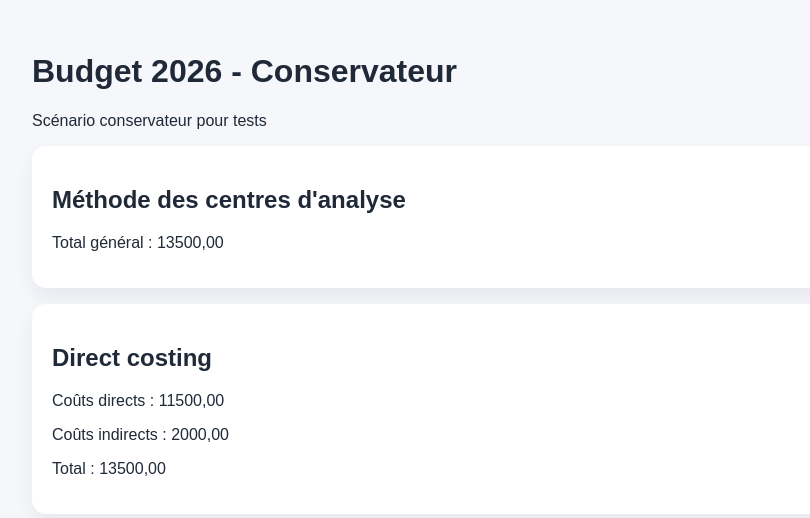
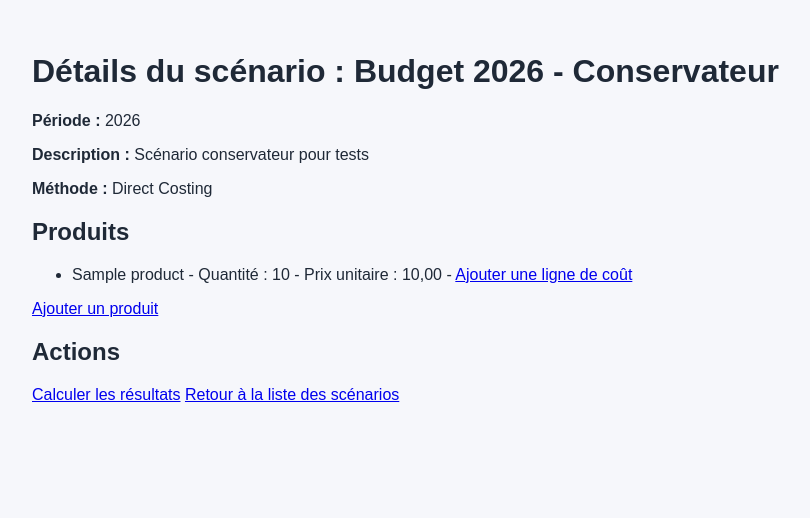
Before and after one commit to PRADES-matteo/projet_M1, a Django app: page /costs/1/ in a window 1280 px wide. Shown: the part 50-568 px from the top of the page, without its empty margins (58-868 px from the left). Run offline with Django 5.2, Linux system fonts and the light colour scheme; data comes from the database, SQL or seed files in the repository; tables that the repository leaves empty hold one stand-in row (values such as "Sample post").

Commit message:
ajout de formulaires pour ajout de produit dans un scénario

```diff
--- a/apps/costs/models.py
+++ b/apps/costs/models.py
@@ -1,14 +1,34 @@
 from django.db import models
+from decimal import Decimal
 
 
 class CostScenario(models.Model):
     name = models.CharField(max_length=150)
     period = models.CharField(max_length=50, blank=True)
     description = models.TextField(blank=True)
+    method = models.CharField(
+        max_length=50,
+        choices=[("direct_costing", "Direct Costing"), ("center_analysis", "Center Analysis")],
+        default="direct_costing",
+    )
     created_at = models.DateTimeField(auto_now_add=True)
 
     def __str__(self):
         return self.name
+
+
+class Product(models.Model):
+    scenario = models.ForeignKey(CostScenario, on_delete=models.CASCADE, related_name="products")
+    name = models.CharField(max_length=150)
+    quantity = models.PositiveIntegerField()
+    unit_price = models.DecimalField(max_digits=14, decimal_places=2)
+
+    def __str__(self):
+        return self.name
+
+    @property
+    def total_revenue(self):
+        return self.quantity * self.unit_price
 
 
 class CostCenter(models.Model):
@@ -23,6 +43,7 @@ class CostCenter(models.Model):
 
 class CostLine(models.Model):
     scenario = models.ForeignKey(CostScenario, on_delete=models.CASCADE, related_name="cost_lines")
+    product = models.ForeignKey(Product, on_delete=models.CASCADE, related_name="cost_lines", null=True, blank=True)
     label = models.CharField(max_length=150)
     amount = models.DecimalField(max_digits=14, decimal_places=2)
     center = models.ForeignKey(CostCenter, on_delete=models.SET_NULL, null=True, blank=True, related_name="cost_lines")
--- a/apps/costs/services/center_analysis.py
+++ b/apps/costs/services/center_analysis.py
@@ -1,14 +1,16 @@
 from decimal import Decimal
 
 
-def calculate_center_analysis(cost_lines):
+def calculate_center_analysis(lines):
+    total_general = Decimal("0.00")
     total_by_center = {}
-    total_general = Decimal("0.00")
 
-    for line in cost_lines:
+    for line in lines:
         total_general += line.amount
         center_name = line.center.name if line.center else "Non affecté"
-        total_by_center[center_name] = total_by_center.get(center_name, Decimal("0.00")) + line.amount
+        if center_name not in total_by_center:
+            total_by_center[center_name] = Decimal("0.00")
+        total_by_center[center_name] += line.amount
 
     return {
         "total_general": total_general,
--- a/apps/costs/templates/costs/scenario_detail.html
+++ b/apps/costs/templates/costs/scenario_detail.html
@@ -1,17 +1,23 @@
-{% extends "base.html" %} {% block content %}
-<h1>{{ scenario.name }}</h1>
-<p>{{ scenario.description }}</p>
+{% extends "base.html" %}
 
-<div class="grid">
-  <section class="card">
-    <h2>Méthode des centres d'analyse</h2>
-    <p>Total général : {{ center_analysis.total_general }}</p>
-  </section>
-  <section class="card">
-    <h2>Direct costing</h2>
-    <p>Coûts directs : {{ direct_costing.direct_costs }}</p>
-    <p>Coûts indirects : {{ direct_costing.indirect_costs }}</p>
-    <p>Total : {{ direct_costing.total_cost }}</p>
-  </section>
-</div>
+{% block content %}
+<h1>Détails du scénario : {{ scenario.name }}</h1>
+<p><strong>Période :</strong> {{ scenario.period }}</p>
+<p><strong>Description :</strong> {{ scenario.description }}</p>
+<p><strong>Méthode :</strong> {{ scenario.get_method_display }}</p>
+
+<h2>Produits</h2>
+<ul>
+    {% for product in scenario.products.all %}
+        <li>
+            {{ product.name }} - Quantité : {{ product.quantity }} - Prix unitaire : {{ product.unit_price }} -
+            <a href="{% url 'add_cost_line' scenario.id product.id %}">Ajouter une ligne de coût</a>
+        </li>
+    {% endfor %}
+</ul>
+<a href="{% url 'add_product' scenario.id %}" class="btn btn-primary">Ajouter un produit</a>
+
+<h2>Actions</h2>
+<a href="{% url 'calculate_results' scenario.id %}" class="btn btn-success">Calculer les résultats</a>
+<a href="{% url 'scenario-list' %}" class="btn btn-secondary">Retour à la liste des scénarios</a>
 {% endblock %}
--- a/apps/costs/urls.py
+++ b/apps/costs/urls.py
@@ -1,8 +1,11 @@
 from django.urls import path
-
-from .views import scenario_detail, scenario_list
+from . import views
 
 urlpatterns = [
-    path("", scenario_list, name="scenario-list"),
-    path("<int:pk>/", scenario_detail, name="scenario-detail"),
+    path("", views.scenario_list, name="scenario-list"),
+    path("<int:pk>/", views.scenario_detail, name="scenario-detail"),
+    path("scenario/create/", views.create_scenario, name="create_scenario"),
+    path("scenario/<int:scenario_id>/product/add/", views.add_product, name="add_product"),
+    path("scenario/<int:scenario_id>/product/<int:product_id>/cost-line/add/", views.add_cost_line, name="add_cost_line"),
+    path("scenario/<int:scenario_id>/results/", views.calculate_results, name="calculate_results"),
 ]
--- a/apps/costs/views.py
+++ b/apps/costs/views.py
@@ -1,9 +1,11 @@
 from django.shortcuts import render, redirect
 
-from .models import CostScenario
-from .forms import CostScenarioForm
+from django.shortcuts import render, redirect
+from .forms import CostScenarioForm, ProductForm, CostLineForm
+from .models import CostScenario, Product, CostLine
+from .services.direct_costing import calculate_direct_costing
 from .services.center_analysis import calculate_center_analysis
-from .services.direct_costing import calculate_direct_costing
+
 
 
 def scenario_list(request):
@@ -31,3 +33,55 @@ def scenario_detail(request, pk):
             "direct_costing": calculate_direct_costing(cost_lines),
         },
     )
+
+
+def create_scenario(request):
+    if request.method == "POST":
+        form = CostScenarioForm(request.POST)
+        if form.is_valid():
+            scenario = form.save()
+            return redirect("add_product", scenario_id=scenario.id)
+    else:
+        form = CostScenarioForm()
+    return render(request, "costs/create_scenario.html", {"form": form})
+
+
+def add_product(request, scenario_id):
+    scenario = CostScenario.objects.get(id=scenario_id)
+    if request.method == "POST":
+        form = ProductForm(request.POST)
+        if form.is_valid():
+            product = form.save(commit=False)
+            product.scenario = scenario
+            product.save()
+            return redirect("add_cost_line", scenario_id=scenario.id, product_id=product.id)
+    else:
+        form = ProductForm()
+    return render(request, "costs/add_product.html", {"form": form, "scenario": scenario})
+
+
+def add_cost_line(request, scenario_id, product_id):
+    scenario = CostScenario.objects.get(id=scenario_id)
+    product = Product.objects.get(id=product_id)
+    if request.method == "POST":
+        form = CostLineForm(request.POST)
+        if form.is_valid():
+            cost_line = form.save(commit=False)
+            cost_line.scenario = scenario
+            cost_line.product = product
+            cost_line.save()
+            return redirect("add_cost_line", scenario_id=scenario.id, product_id=product.id)
+    else:
+        form = CostLineForm()
+    return render(request, "costs/add_cost_line.html", {"form": form, "scenario": scenario, "product": product})
+
+
+def calculate_results(request, scenario_id):
+    scenario = CostScenario.objects.get(id=scenario_id)
+    lines = scenario.cost_lines.all()
+    if scenario.method == "direct_costing":
+        result = calculate_direct_costing(lines)
+    else:
+        result = calculate_center_analysis(lines)
+
+    return render(request, "costs/results.html", {"scenario": scenario, "result": result})
```
Also changed, not shown: apps/costs/forms.py (+7 -2 lines), apps/costs/templates/costs/add_cost_line.html (added, +11 -0 lines), apps/costs/templates/costs/add_product.html (added, +11 -0 lines), apps/costs/templates/costs/base.html (added, +32 -0 lines), apps/costs/templates/costs/create_scenario.html (added, +11 -0 lines), apps/costs/templates/costs/results.html (added, +34 -0 lines), apps/costs/__init__.py (deleted), apps/costs/migrations/0002_costscenario_method_product_costline_product.py (added).
